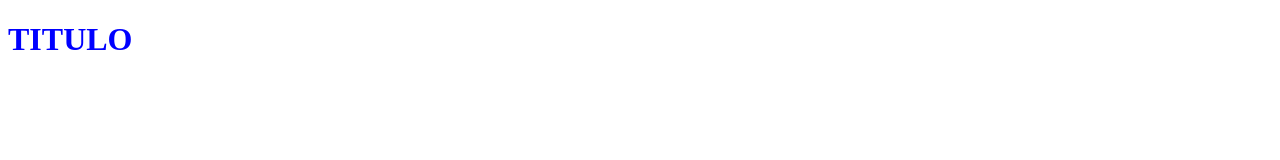
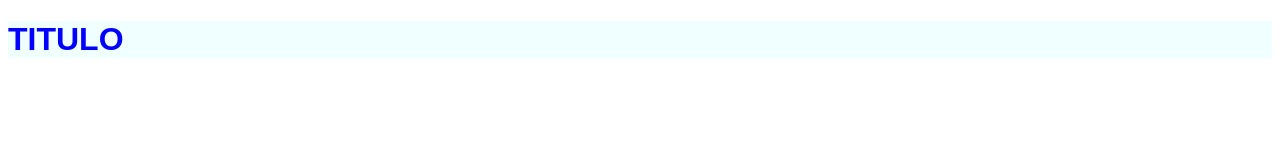
Before and after one commit to carlosberserker01/prueba2, a plain HTML site: page index.html in a window 1280 px wide. Drawn offline with Linux system fonts and the light colour scheme.

Commit message:
background and font added

```diff
--- a/css/styles.css
+++ b/css/styles.css
@@ -1,3 +1,5 @@
 h1{
     color: blue;
+    background-color: azure;
+    font-family: Arial, Helvetica, sans-serif;
 }
```
